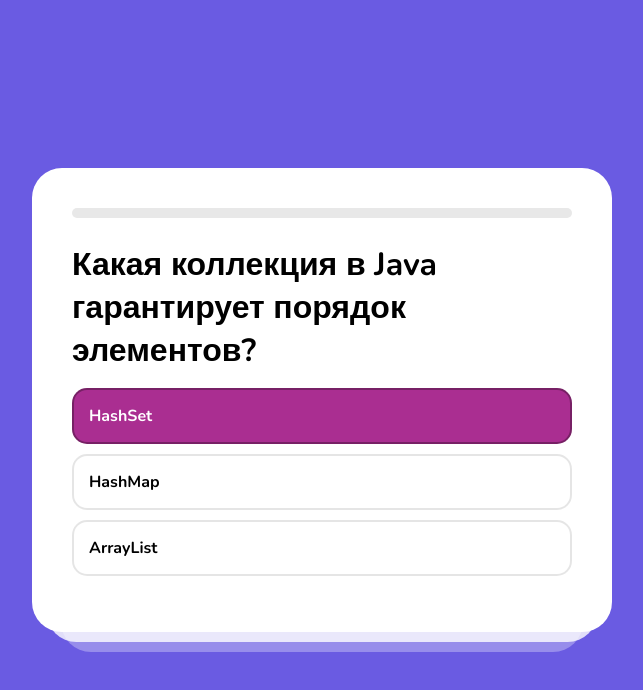
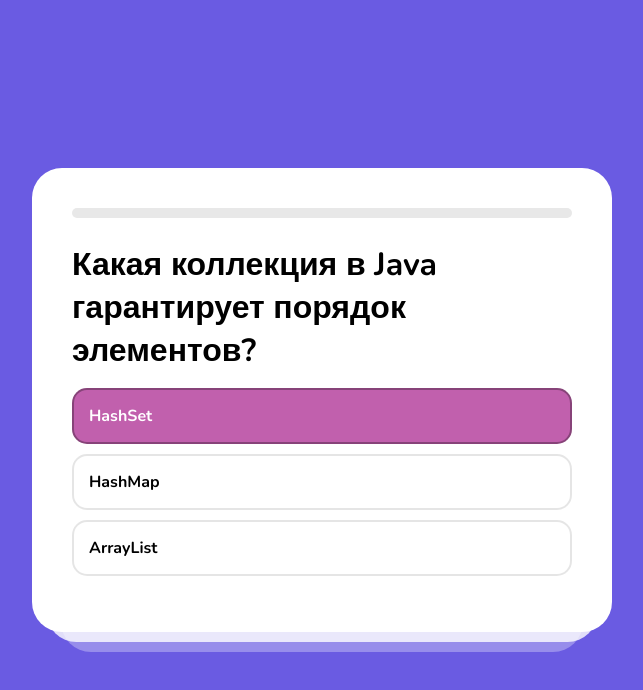
Before and after one commit to Pauzhetsky/quiz, a React (Vite) app: page / in a window 1280 px wide. In both pictures the pointer is over the item "HashSet". Shown: the top 690 px of the page, without its empty margins (318-961 px from the left). Built offline with nearby package versions, Linux system fonts and the light colour scheme.

Commit message:
button's color

```diff
--- a/src/App.jsx
+++ b/src/App.jsx
@@ -212,7 +212,7 @@ const questions = [
 function Result({ correct }) {
 	return (
 		<div className='result'>
-			<img src='https://cdn-icons-png.flaticon.com/512/2278/2278992.png' />
+			<img src='./src/java.png' />
 			<h2>
 				Вы верно ответили на {correct} из {questions.length} ответов
 			</h2>
--- a/src/index.scss
+++ b/src/index.scss
@@ -30,10 +30,14 @@ body {
 			border: 0;
 			padding: 15px 30px;
 			font-size: 20px;
-			background-color: color.adjust(#ff006e, $lightness: -3%);
+			background-color: color.adjust(#c160ad, $lightness: -3%);
 			color: #fff;
 			margin-top: 20px;
 			cursor: pointer;
+		}
+
+		button:hover {
+			background-color: #6a5be2;
 		}
 
 		h2 {
@@ -110,7 +114,7 @@ body {
 
 			&:hover {
 				border: 2px solid rgba(0, 0, 0, 0.3);
-				background-color: #aa2e91;
+				background-color: #c160ad;
 				color: #fff;
 			}
 		}
```
Also changed, not shown: src/java.png (added).
